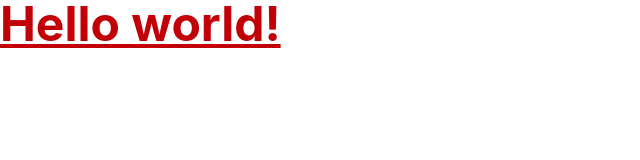
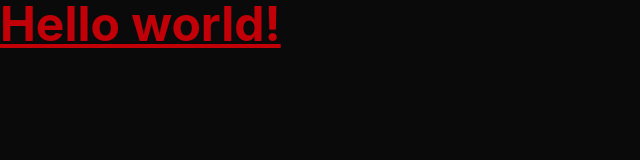
Before and after one commit to radhikagahlod/t-2, a website built with Vite: page index.html in a window 1280 px wide. Shown: the whole page, without its empty margins (0-640 px from the left). Built offline with nearby package versions, Linux system fonts and the light colour scheme.

Commit message:
style change

```diff
--- a/index.html
+++ b/index.html
@@ -7,7 +7,7 @@
     <title>16-sep</title>
 
   </head>
-  <body class="bg-white">
+  <body class="bg-neutral-950">
    <h1 class="text-5xl text-red-700 font-bold underline">
     Hello world!
     </h1>
```
